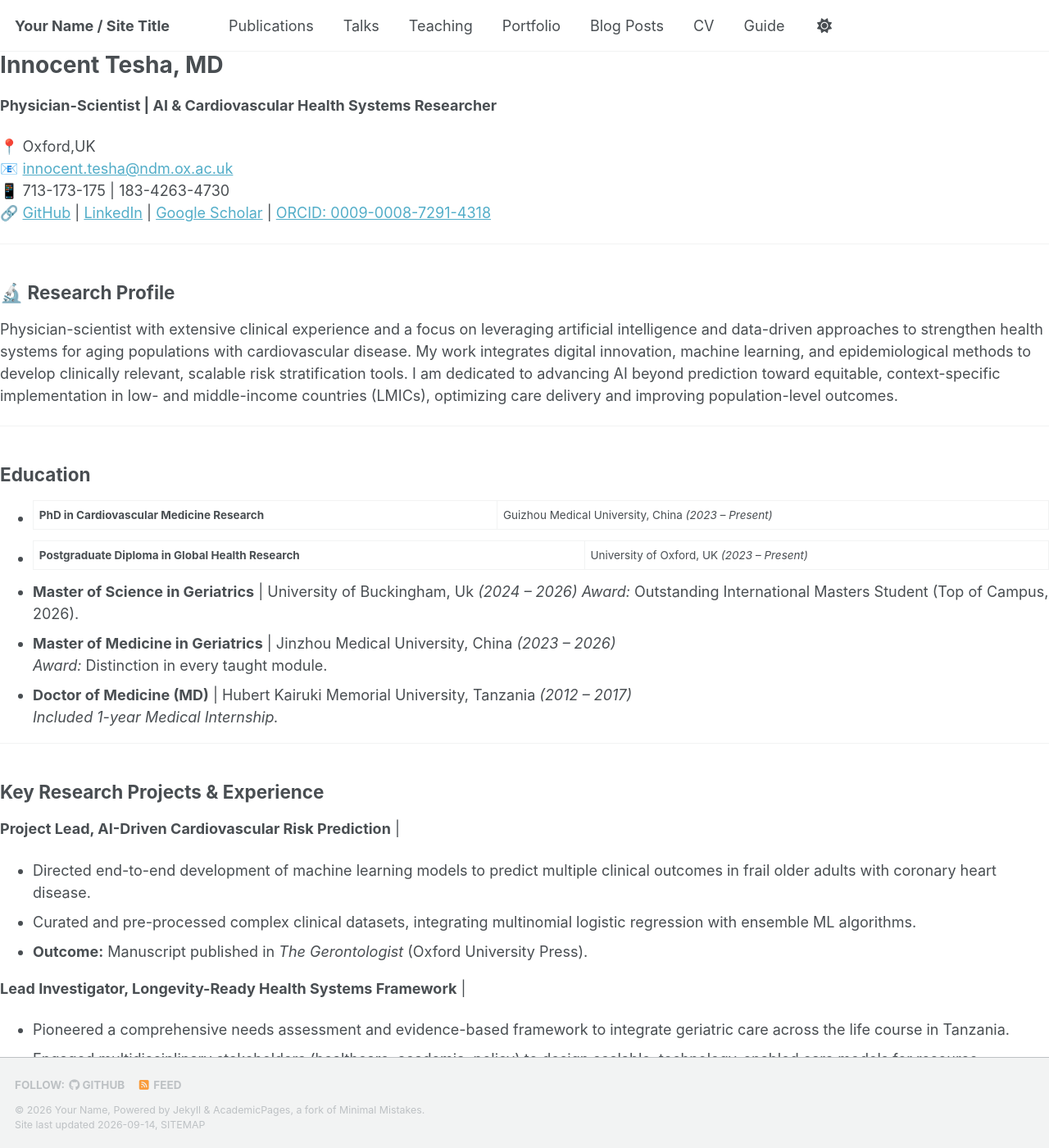
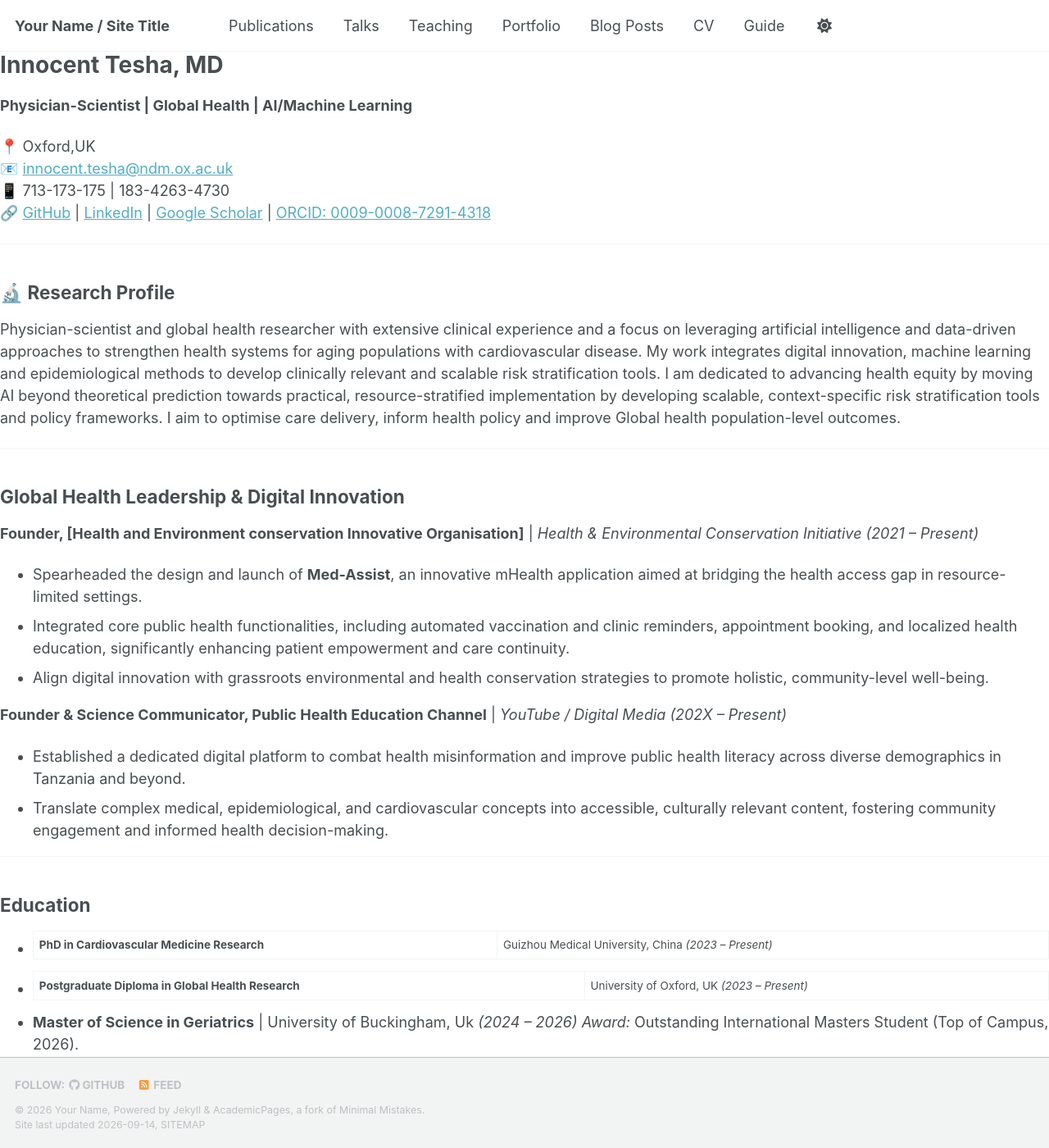
Before and after one commit to drtesha/drtesha.github.io, a Jekyll site: the page built from _pages/about.md, in a window 1280 px wide and 1400 px high. Shown: the whole window at 82% size. Built offline with Jekyll 4.4.1, drawn with Linux system fonts in a browser that asks for light colours; a style sheet for code colours, icons or effects is not loaded; some of the changed text lies outside the part shown.

Commit message:
Revise about page with updated title and new section
Updated professional title and expanded research profile. Added a new section on Global Health Leadership and Digital Innovation, detailing initiatives and contributions.

```diff
--- a/_pages/about.md
+++ b/_pages/about.md
@@ -4,7 +4,7 @@ title: Innocent Tesha, MD, MMed, MSc, PhD Candidate
 ---
 
 # Innocent Tesha, MD
-**Physician-Scientist | AI & Cardiovascular Health Systems Researcher**
+**Physician-Scientist | Global Health | AI/Machine Learning**
 
 📍 Oxford,UK
 📧 [innocent.tesha@ndm.ox.ac.uk](mailto:innocent.tesha@ndm.ox.ac.uk)
@@ -14,7 +14,20 @@ title: Innocent Tesha, MD, MMed, MSc, PhD Candidate
 ---
 
 ## 🔬 Research Profile
-Physician-scientist with extensive clinical experience and a focus on leveraging artificial intelligence and data-driven approaches to strengthen health systems for aging populations with cardiovascular disease. My work integrates digital innovation, machine learning, and epidemiological methods to develop clinically relevant, scalable risk stratification tools. I am dedicated to advancing AI beyond prediction toward equitable, context-specific implementation in low- and middle-income countries (LMICs), optimizing care delivery and improving population-level outcomes.
+Physician-scientist and global health researcher with extensive clinical experience and a focus on leveraging artificial intelligence and data-driven approaches to strengthen health systems for aging populations with cardiovascular disease. My work integrates digital innovation, machine learning and epidemiological methods to develop clinically relevant and scalable risk stratification tools. I am dedicated to advancing health equity by moving AI beyond theoretical prediction towards practical, resource-stratified implementation by developing scalable, context-specific risk stratification tools and policy frameworks. I aim to optimise care delivery, inform health policy and improve Global health population-level outcomes.
+
+---
+
+## Global Health Leadership & Digital Innovation
+
+**Founder, [Health and Environment conservation Innovative Organisation]** | *Health & Environmental Conservation Initiative* *(2021 – Present)*
+- Spearheaded the design and launch of **Med-Assist**, an innovative mHealth application aimed at bridging the health access gap in resource-limited settings.
+- Integrated core public health functionalities, including automated vaccination and clinic reminders, appointment booking, and localized health education, significantly enhancing patient empowerment and care continuity.
+- Align digital innovation with grassroots environmental and health conservation strategies to promote holistic, community-level well-being.
+
+**Founder & Science Communicator, Public Health Education Channel** | *YouTube / Digital Media* *(202X – Present)*
+- Established a dedicated digital platform to combat health misinformation and improve public health literacy across diverse demographics in Tanzania and beyond.
+- Translate complex medical, epidemiological, and cardiovascular concepts into accessible, culturally relevant content, fostering community engagement and informed health decision-making.
 
 ---
 
@@ -61,6 +74,10 @@ Physician-scientist with extensive clinical experience and a focus on leveraging
 2. **Tesha, I.**, Liu, C., Burke, M., et al. (2026). Designing a longevity-ready health system in Tanzania: from geriatric care to healthy ageing across the life course. *The Lancet Regional Health - Africa*, 20, 100023. doi:10.1016/j.lanafr.2026.100023
 3. **Tesha, I.**, et al. (2025). Ethical and logistical imperatives for AI-driven cardiovascular risk prediction among older adults in Tanzania. *Frontiers in Aging*, 6. doi:10.3389/FRAGI.2025.1673926
 
+**Manuscripts Submitted / Under Review**
+- **Tesha, I.**, et al. (2026). A Resource-Stratified Safety Framework for Medical AI in Global Health: A Perspective. *(Submitted for Publication)*.
+- **Tesha, I.**, et al. (2026). Country-level trends and forecasts of cardiometabolic and brain ageing burden in Sub-Saharan Africa, 1990–2050: Identifying divergent ageing trajectories. *(Under Review)*.
+
 **Pre-prints & Working Papers**
 - **Tesha, I.**, et al. (2025). Machine Learning Risk Prediction for Prolonged Hospitalization in Frail Older Adults with Multimorbidity. *medRxiv*. doi:10.1101/2025.10.18.25338267
 - **Tesha, I.**, et al. (2024). Key Predictors of Undiagnosed Hypertension Among Middle-Aged Adults in Tanzania: A Machine Learning Analysis. *SSRN*. doi:10.2139/ssrn.6348574
```
